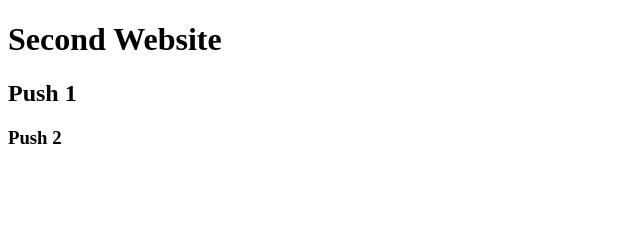
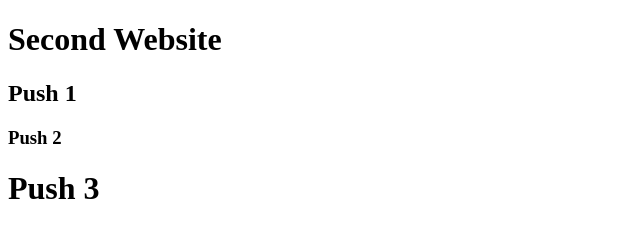
Before and after one commit to mdratulmiah2526/second-website, a plain HTML site: page index.html in a window 1280 px wide. Shown: the whole page, without its empty margins (0-640 px from the left). Drawn offline with Linux system fonts and the light colour scheme.

Commit message:
Add Push 3 heading to index.html

```diff
--- a/index.html
+++ b/index.html
@@ -9,5 +9,6 @@
         <h1>Second Website</h1>
         <h2>Push 1</h2>
         <h3>Push 2</h3>
+        <h1>Push 3</h1>
     </body>
 </html>
```
